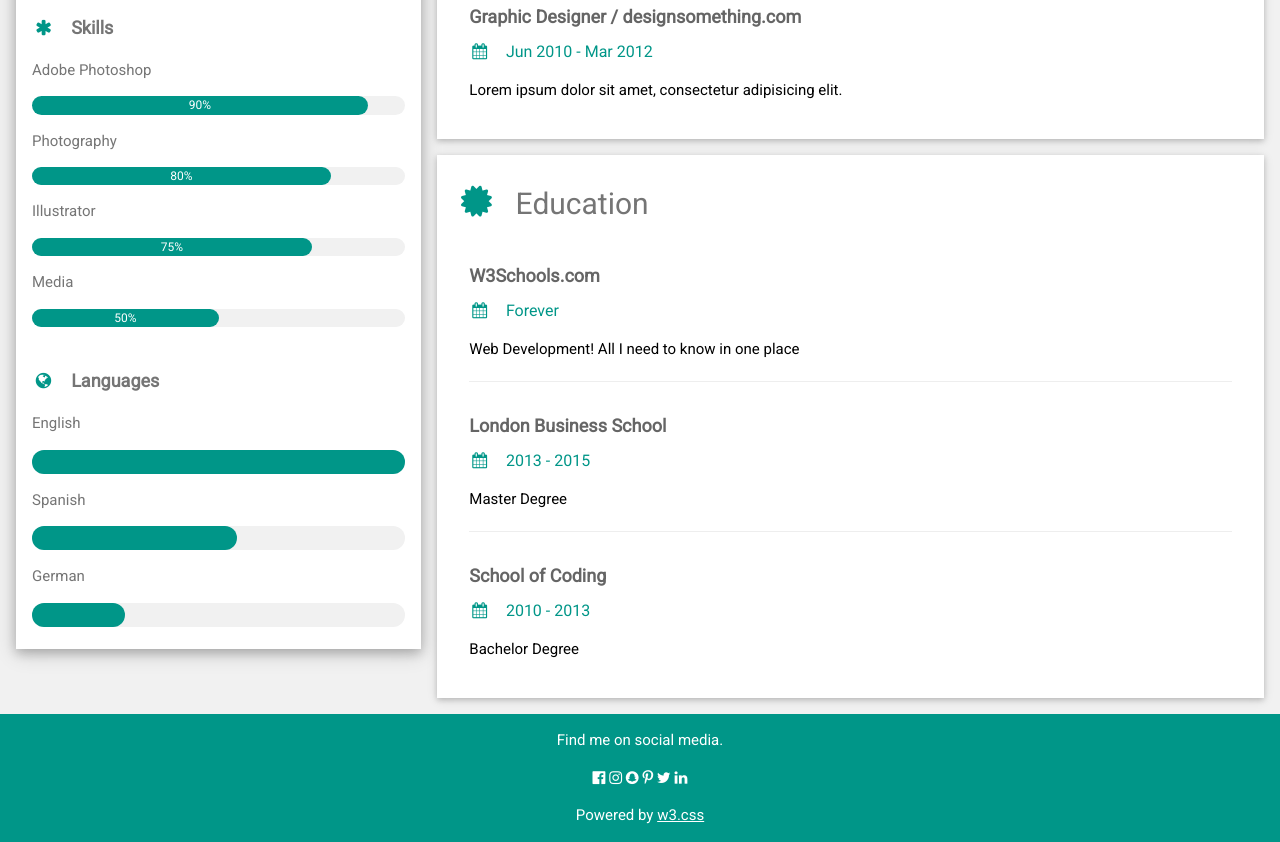
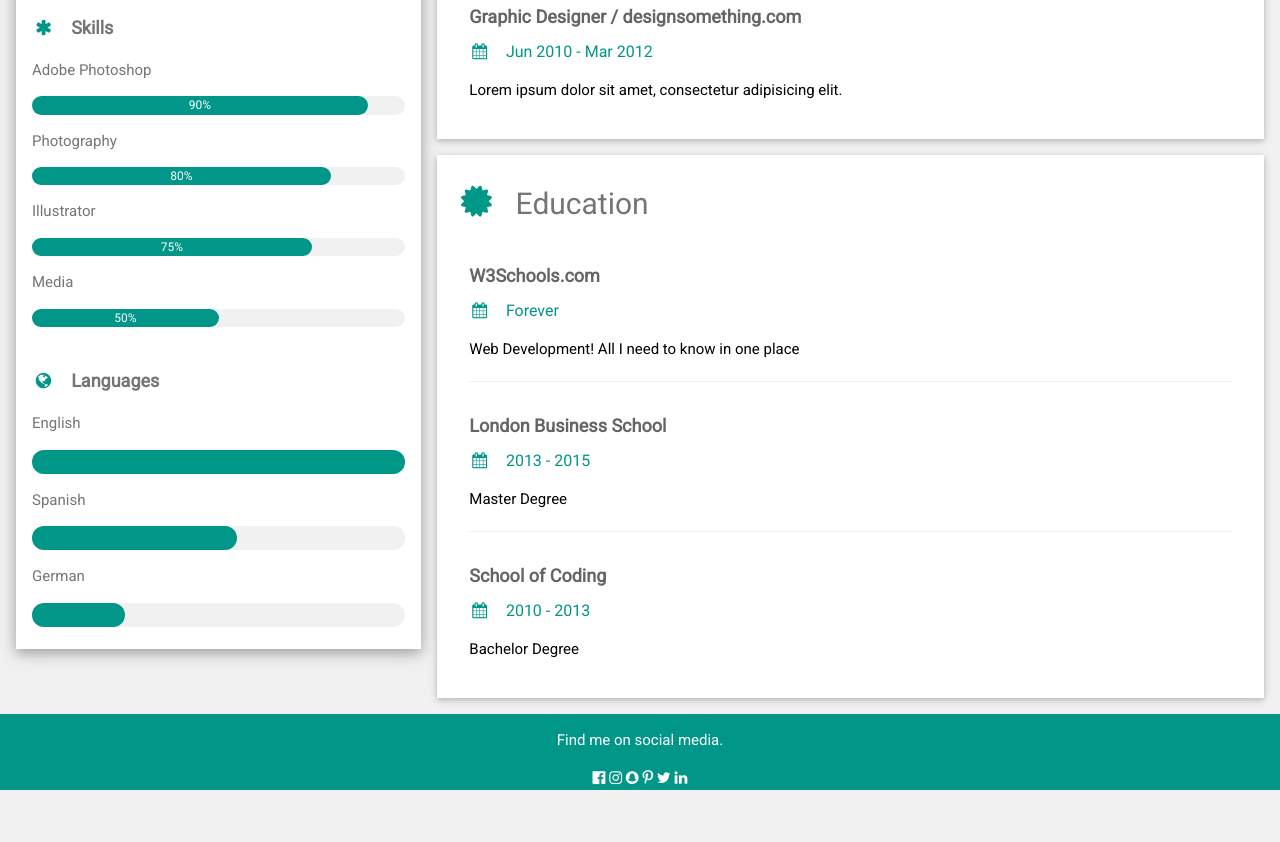
Before and after one commit to gokemon/myFirst, a plain HTML site: page index.html in a window 1280 px wide. Shown: the part 465-1307 px from the top of the page. After the commit the page ends 1255 px from the top, so only its background shows below. Drawn offline with Linux system fonts and the light colour scheme.

Commit message:
changing designs

```diff
--- a/index.html
+++ b/index.html
@@ -1,6 +1,6 @@
 <!DOCTYPE html>
 <html>
-<title>sample resume page</title>
+<title>My Resume</title>
 <meta charset="UTF-8">
 <meta name="viewport" content="width=device-width, initial-scale=1">
 <link rel="stylesheet" href="style.css">
@@ -32,6 +32,7 @@
 
                 <div class="w3-white w3-text-grey w3-card-4">
                     <div class="w3-display-container">
+
                         <img src="images\michael-of-gokey.jpg" style="width:100%" alt="Avatar">
                         <div class="w3-display-bottomleft w3-container w3-text-black">
                             <h2>Michael Gokey</h2>
@@ -145,9 +146,9 @@
         <i class="fa fa-instagram w3-hover-opacity"></i>
         <i class="fa fa-snapchat w3-hover-opacity"></i>
         <i class="fa fa-pinterest-p w3-hover-opacity"></i>
-        <i class="fa fa-twitter w3-hover-opacity"></i>
+        <a href="#"><i class="fa fa-twitter w3-hover-opacity"></i></a>
         <i class="fa fa-linkedin w3-hover-opacity"></i>
-        <p>Powered by <a href="https://www.w3schools.com/w3css/default.asp" target="_blank">w3.css</a></p>
+
     </footer>
 
 </body>
--- a/style.css
+++ b/style.css
@@ -7,6 +7,9 @@ Author: Michael Gokey @gokemon
 Author URI: http://www.gokemon.xyz/
 Tags: simple, first, responsive
 */
+
+
+/* W3.CSS 4.03 Mar 2017 by Jan Egil and Borge Refsnes */
 
 html {
     box-sizing: border-box
```
